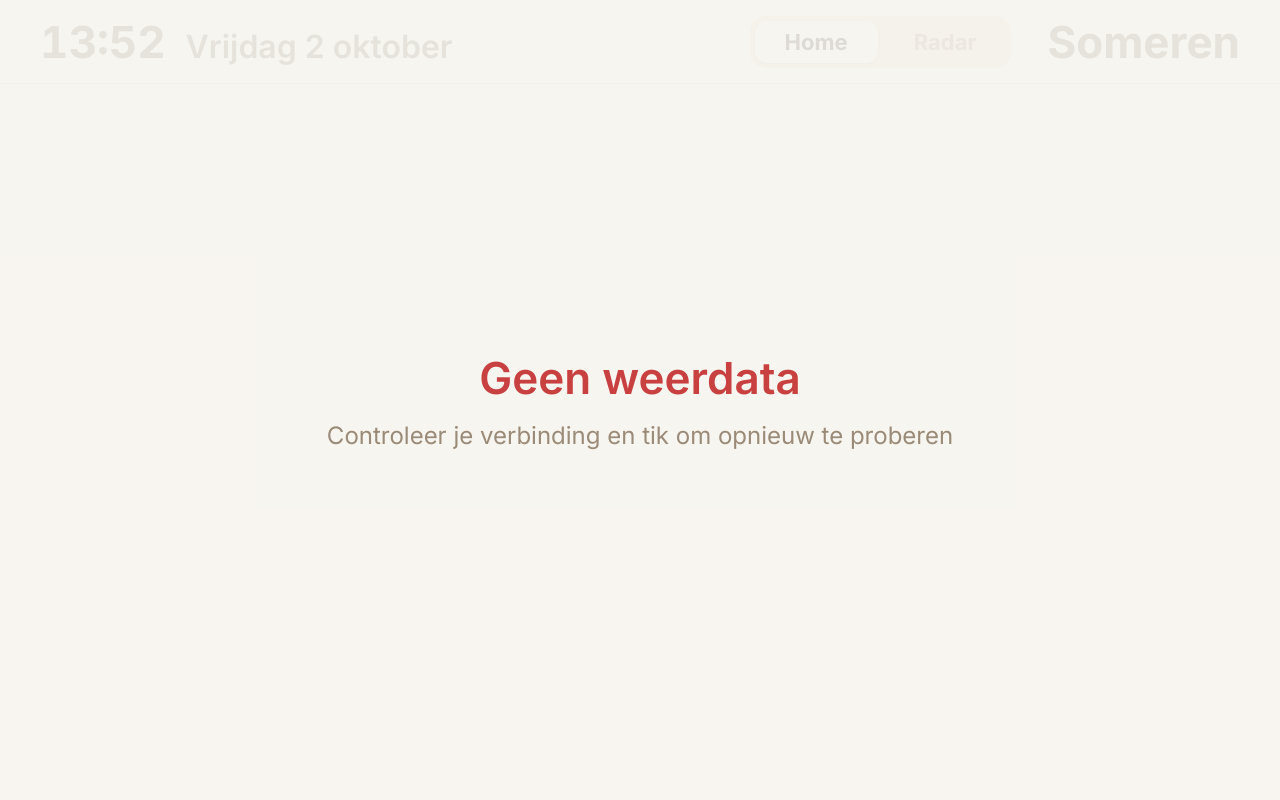
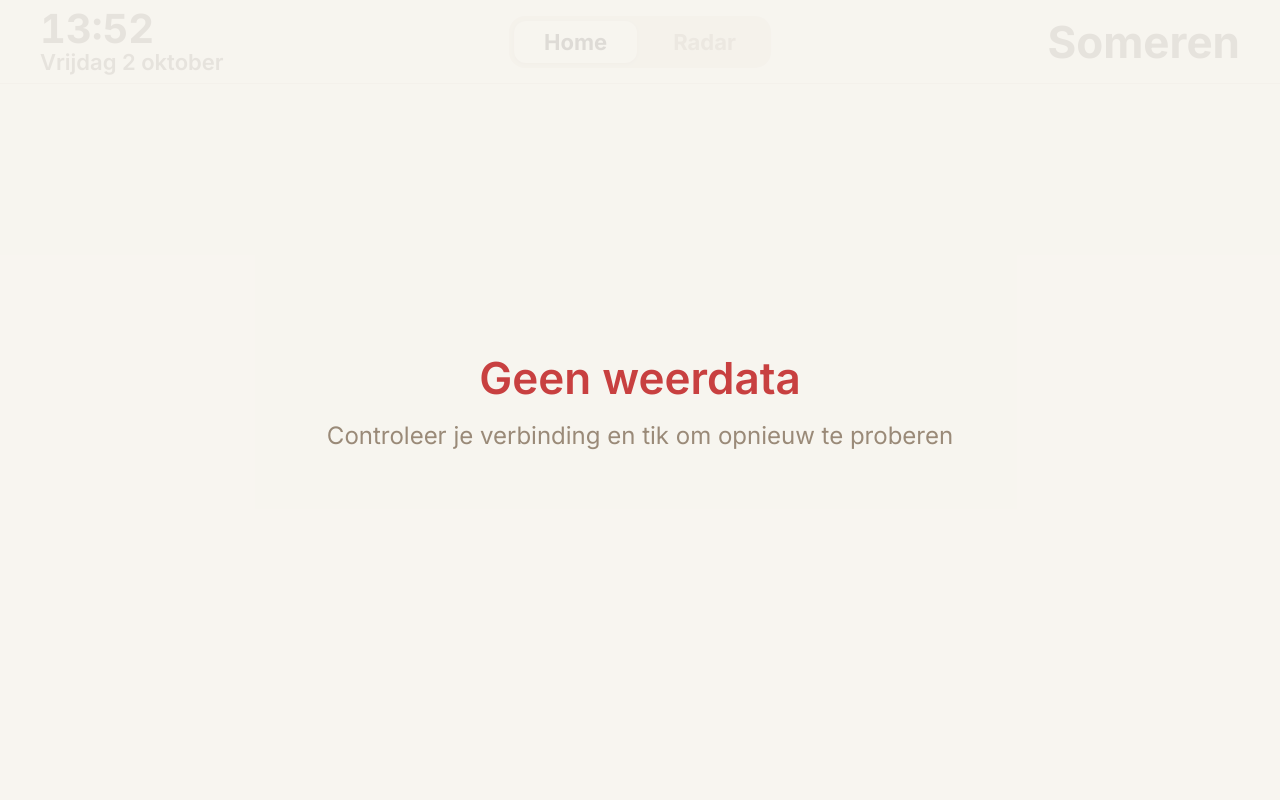
Before and after one commit to Schop/weatherstation, a Flask app: page / in a window 1280 px wide. Run offline with Flask 3, Linux system fonts and the light colour scheme.

Commit message:
centered nav

```diff
--- a/static/style.css
+++ b/static/style.css
@@ -51,6 +51,7 @@ body {
 
 /* ── Top bar ─────────────────────────────────────────── */
 .top-bar {
+  position: relative;          /* the tabs are centred on the bar itself */
   height: 84px;
   display: flex;
   align-items: center;
@@ -60,11 +61,22 @@ body {
   border-bottom: 1px solid #E0D8CE;
 }
 
+.top-bar > .tabs {
+  position: absolute;
+  left: 50%;
+  top: 50%;
+  transform: translate(-50%, -50%);
+}
+
+/* clock with the date underneath, so long dates never reach the tabs */
 .top-bar-left {
   display: flex;
-  align-items: baseline;
-  gap: 20px;
+  flex-direction: column;
+  align-items: flex-start;
+  gap: 0;
 }
+.top-bar-left .clock { font-size: 40px; line-height: 1.05; }
+.top-bar-left .date  { font-size: 22px; line-height: 1.15; }
 
 .clock, .date, .location {
   font-size: 44px;
@@ -75,12 +87,6 @@ body {
 .clock { font-variant-numeric: tabular-nums; }
 
 .date { color: #6B6258; font-weight: 600; font-size: 32px; }
-
-.top-bar-right {
-  display: flex;
-  align-items: center;
-  gap: 36px;
-}
 
 #home-page, #radar-page {
   flex: 1;
--- a/templates/index.html
+++ b/templates/index.html
@@ -21,13 +21,11 @@
       <div class="clock" id="main-clock"></div>
       <div class="date" id="main-date"></div>
     </div>
-    <div class="top-bar-right">
-      <div class="tabs">
-        <span class="tab active" id="mtab-home"  onclick="showMainTab('home')">Home</span>
-        <span class="tab"        id="mtab-radar" onclick="showMainTab('radar')">Radar</span>
-      </div>
-      <div class="location">{{ cfg.LOCATION_NAME }}</div>
+    <div class="tabs">
+      <span class="tab active" id="mtab-home"  onclick="showMainTab('home')">Home</span>
+      <span class="tab"        id="mtab-radar" onclick="showMainTab('radar')">Radar</span>
     </div>
+    <div class="location">{{ cfg.LOCATION_NAME }}</div>
   </div>
 
   <div id="home-page">
```
